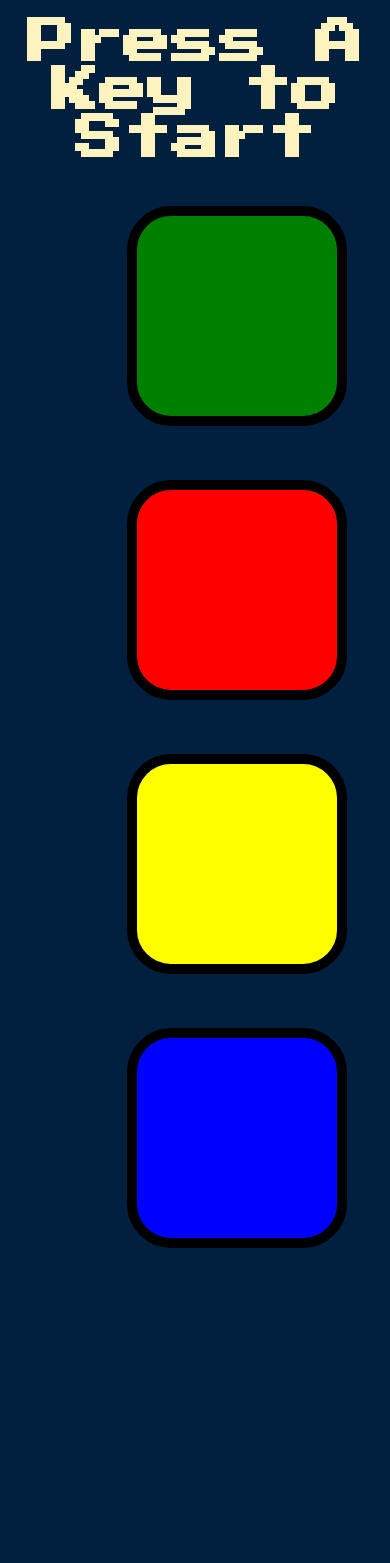
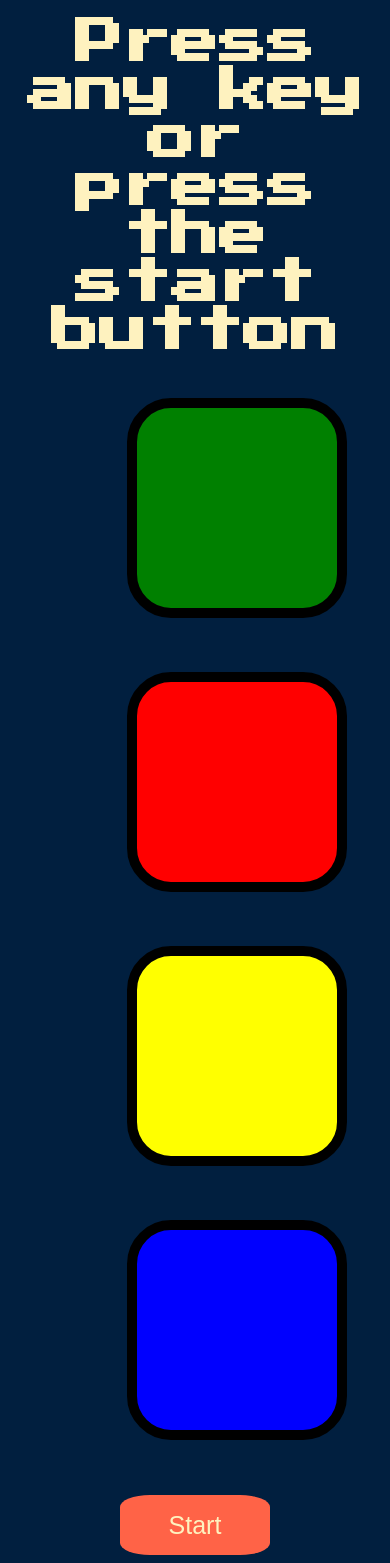
Before and after one commit to omaralsaleh2004/Game, a plain HTML site: page index.html in a window 390 px wide. Before the commit the page ends 1285 px from the top, so only its background shows below. Drawn offline with nearby package versions, Linux system fonts and the light colour scheme.

Commit message:
Adding a start and restart button to be suitable for mobile phones

```diff
--- a/game.js
+++ b/game.js
@@ -17,7 +17,14 @@ $(document).keypress(function(){
     }
 });
 
-
+function Start () {
+    if(!started) {
+        $("#level-title").text("Level " + level);
+        nextSequence();
+        started=true;
+       }
+       $(".startBtn").text("Start");
+}
 $(".btn").click(function() {
    var userChosenColour = $(this).attr("id");
 
@@ -54,9 +61,9 @@ function checkAnswer(currentLevel){
       setTimeout(function(){
        $("body").removeClass("game-over");
       },200);
-      $("#level-title").text("Game Over, Press Any Key to Restart");
+      $("#level-title").text("Game Over, Press Any Key to Restart or Restert button");
        startOver();
-
+      $(".startBtn").text("Restart");
     }
 }
 
--- a/index.html
+++ b/index.html
@@ -9,7 +9,7 @@
 </head>
 
 <body>
-  <h1 id="level-title">Press A Key to Start</h1>
+  <h1 id="level-title">Press any key or press the start button</h1>
   <div class="container">
     <div lass="row">
 
@@ -35,7 +35,7 @@
 
   </div>
 
-
+   <button class = "startBtn" onclick="Start()"> Start </button>
   <script src="https://ajax.googleapis.com/ajax/libs/jquery/3.3.1/jquery.min.js"></script>
   <script src="game.js" charset="utf-8"></script>
 </body>
--- a/styles.css
+++ b/styles.css
@@ -52,3 +52,19 @@ body {
   box-shadow: 0 0 20px white;
   background-color: grey;
 }
+
+.startBtn {
+  margin-top: 26px;
+  font-size: 25px;
+  width: 150px;
+  height: 60px;
+  border-radius: 20%;
+  border: none;
+  background-color:tomato;
+  color: #FEF2BF;
+  transition: 0.7s;
+  cursor: pointer;
+}
+.startBtn:hover {
+  background-color: crimson;
+}
```
